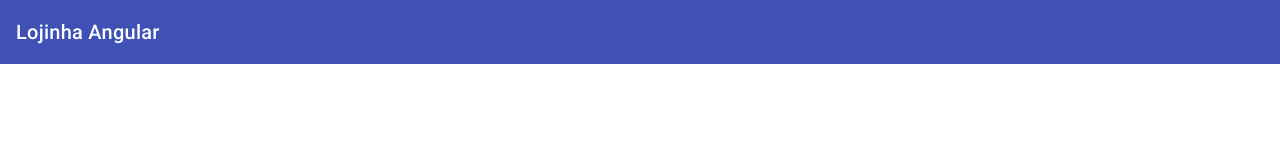
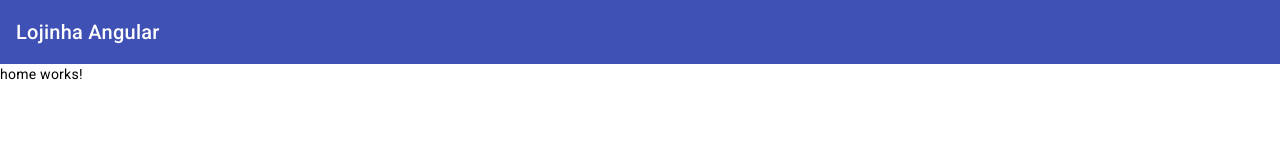
Before and after one commit to flavsjr/lojinhaAngular, an Angular app: page /home in a window 1280 px wide. Before the commit this address led to /. Shown: the top 160 px of the page. Built offline with nearby package versions, Linux system fonts and the light colour scheme.

Commit message:
adicionando rota para home

```diff
--- a/src/app/app.component.ts
+++ b/src/app/app.component.ts
@@ -1,15 +1,17 @@
 import { Component } from '@angular/core';
 import { HeaderComponent } from './components/header/header.component';
 import { AngularMaterialModule } from './components/shared/angular-material/angular-material.module';
+import { RouterModule } from '@angular/router';
 
 @Component({
   selector: 'app-root',
   standalone: true,
   template: `
     <app-header></app-header>
+    <router-outlet></router-outlet>
   `,
   styles: [],
-  imports: [HeaderComponent, AngularMaterialModule]
+  imports: [HeaderComponent, RouterModule, AngularMaterialModule]
 })
 export class AppComponent {
   title = 'lojinhaAngular';
--- /dev/null
+++ b/src/app/pages/home/home.component.ts
@@ -0,0 +1,16 @@
+import { Component } from '@angular/core';
+
+@Component({
+  selector: 'app-home',
+  standalone: true,
+  imports: [],
+  template: `
+    <p>
+      home works!
+    </p>
+  `,
+  styles: ``
+})
+export class HomeComponent {
+
+}
```
Also changed, not shown: src/app/app.module.ts (+6 -3 lines), src/app/app.routes.ts (+17 -5 lines).
